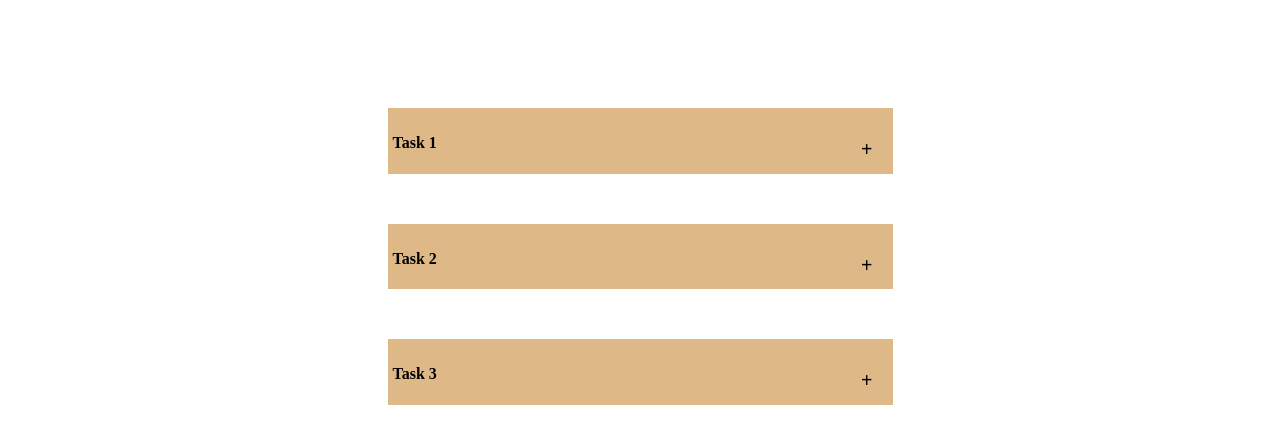
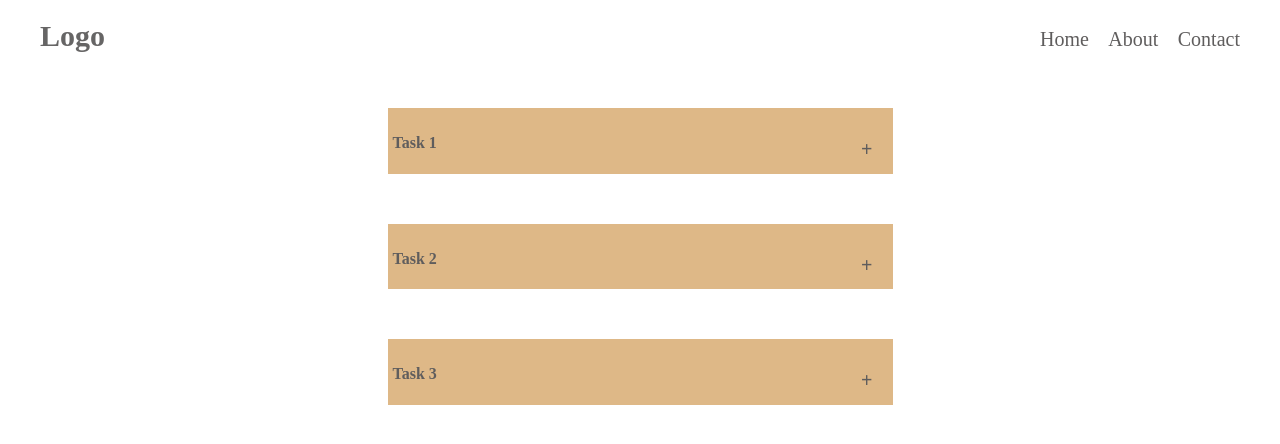
Before and after one commit to khatiachub/less20, a plain HTML site: page index.html in a window 1280 px wide. Drawn offline with Linux system fonts and the light colour scheme.

Commit message:
changed colors

```diff
--- a/css/style.css
+++ b/css/style.css
@@ -14,17 +14,16 @@ ul{
     width: 200px;
     list-style: none;
     font-size: 20px;
-    color: white;
+    color: rgb(95, 93, 93);
 }
 a{
     text-decoration: none;
     font-size: 30px;
-    color: #fff;
+    color: rgb(102, 101, 101);
     font-weight: bolder;
 }
 .navbar{
     transition: 0.5s linear;
-
 }
 
 .burger{
@@ -85,7 +84,8 @@ a{
     }
 }
 .accordion{
-    width: 500px;
+    max-width: 500px;
+    width: 100%;
     background-color: burlywood;
     margin: 0 auto;
     margin-top: 50px;
@@ -99,6 +99,8 @@ a{
     height:0px;
     overflow: hidden;
     transition: 0.5s linear;
+    color: rgb(95, 93, 93);
+
 }
 .accordion.active .description{
     height: 140px;
@@ -115,4 +117,8 @@ h4::before{
     position: absolute;
     font-size: 20px;
     font-weight: bold;
+    color: rgb(95, 93, 93);
 }
+h4{
+    color: rgb(95, 93, 93);
+}
```
